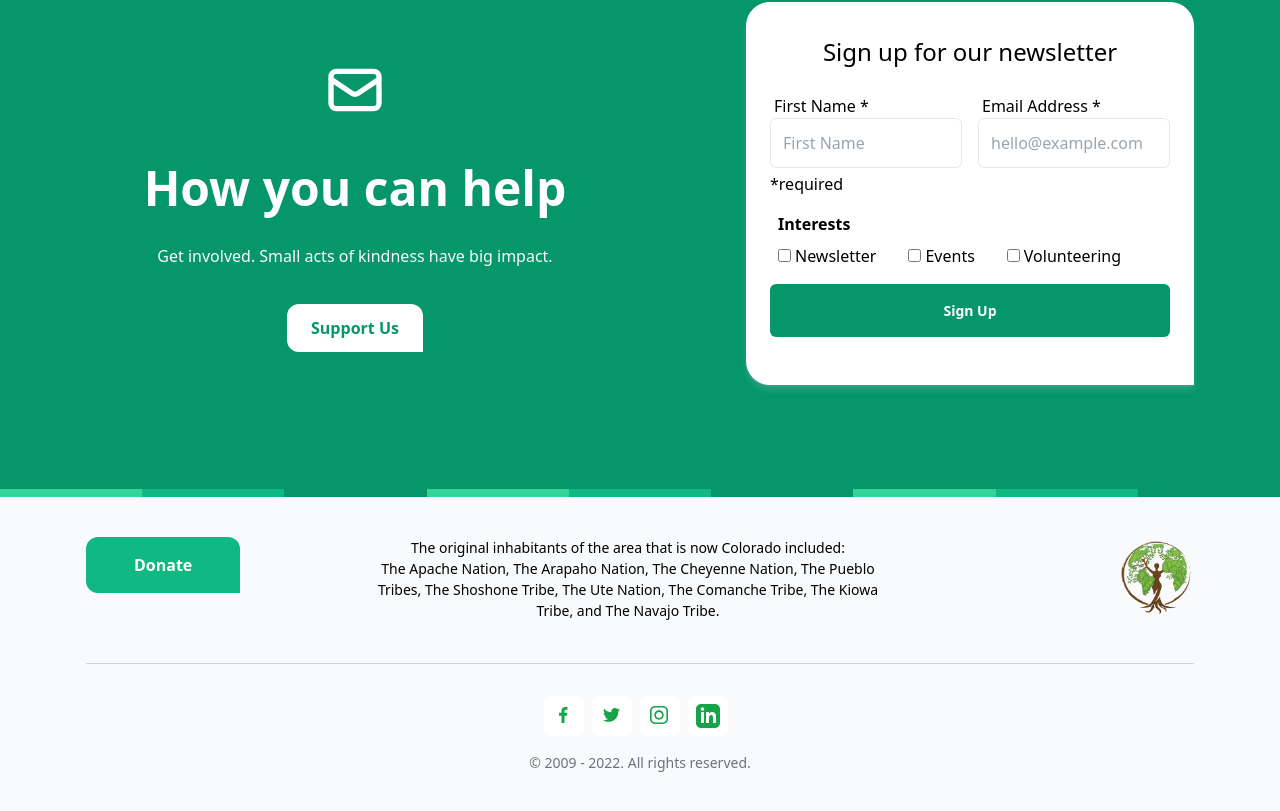
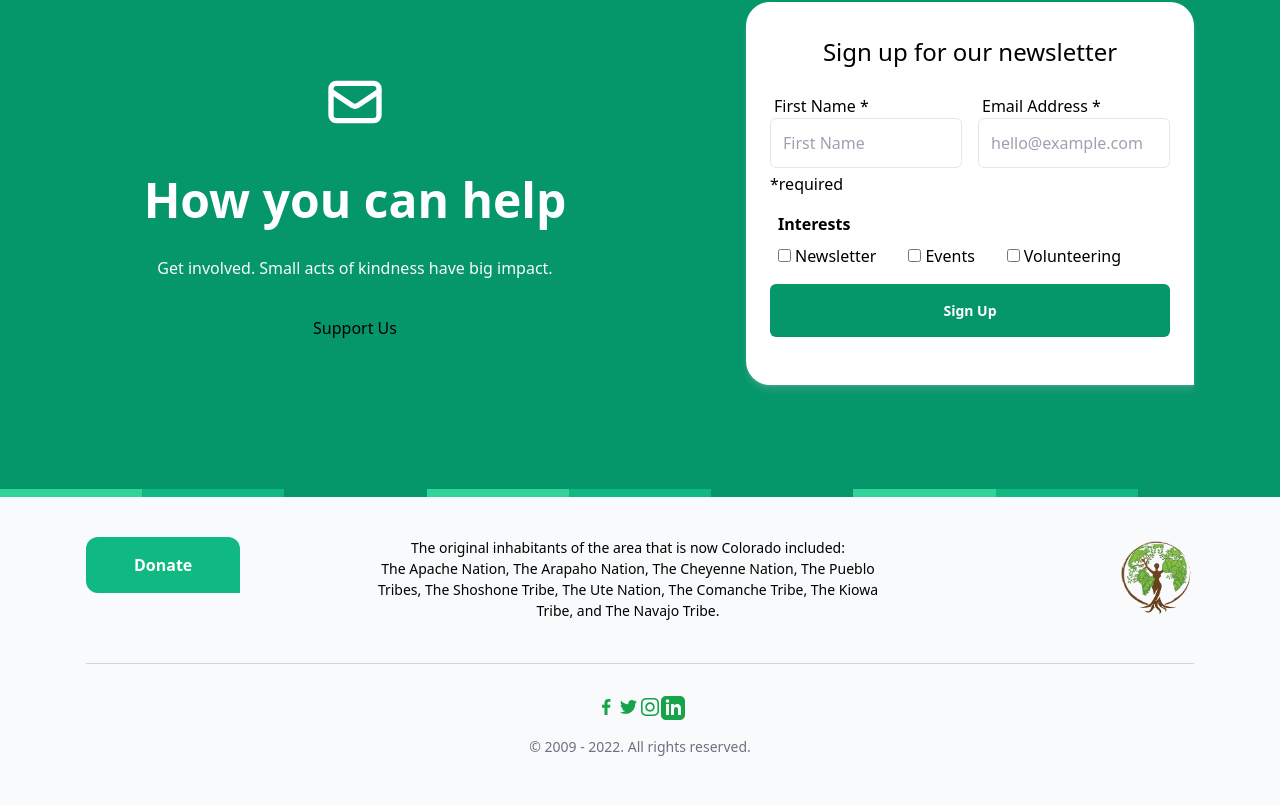
Before and after one commit to HerManyVoices/hermanyvoices.org, a Next.js app: page / in a window 1280 px wide. Shown: the part 3571-4382 px from the top of the page. Built offline with nearby package versions, Linux system fonts and the light colour scheme.

Commit message:
Update link component for nextjs

```diff
--- a/components/BoardCard.js
+++ b/components/BoardCard.js
@@ -32,20 +32,20 @@ export default function BoardCard({
                   <div className="h-80 lg:h-160 w-full rounded bg-gradient-to-r from-[#99f6e4] to-[#d9f99d]"></div>
                 )}
                 <div className="flex justify-start py-4">
-                  {facebookLink ? <Link href={facebookLink} passHref>
-                    <a className="mr-3 self-center">
-                      <FacebookSocialLogo />
-                    </a>
+                  {facebookLink ? <Link href={facebookLink} passHref className="mr-3 self-center">
+
+                    <FacebookSocialLogo />
+
                   </Link> : null}
-                  {twitterLink ? <Link href={twitterLink} passHref>
-                    <a className="mr-3 self-center">
-                      <TwitterSocialLogo />
-                    </a>
+                  {twitterLink ? <Link href={twitterLink} passHref className="mr-3 self-center">
+
+                    <TwitterSocialLogo />
+
                   </Link> : null}
-                  {instagramLink ? <Link href={instagramLink} passHref>
-                    <a className="mr-3 self-center">
-                      <InstagramSocialLogo />
-                    </a>
+                  {instagramLink ? <Link href={instagramLink} passHref className="mr-3 self-center">
+
+                    <InstagramSocialLogo />
+
                   </Link> : null}
                 </div>
               </div>
@@ -64,5 +64,5 @@ export default function BoardCard({
         </div>
       </div>
     </div>
-  )
+  );
 }
--- a/components/Footer.js
+++ b/components/Footer.js
@@ -7,8 +7,7 @@ import Image from 'next/image'
 import Link from 'next/link'
 
 export default function Footer() {
-  return (
-    <>
+  return <>
     <footer>
       <section className="bg-gray-50">
         <div className="flex w-full">
@@ -49,8 +48,8 @@ export default function Footer() {
                 </p>
               </div>
               <div className="my-12 w-full text-center md:mt-auto lg:order-last lg:mb-0 lg:ml-auto lg:w-auto">
-                  <Link href="/" passHref>
-                    <a className="inline-block text-xl font-bold leading-none">
+                <Link href="/" passHref className="inline-block text-xl font-bold leading-none">
+
                   <Image
                     src={logo}
                     className="inline-block h-12 lg:h-6"
@@ -58,36 +57,42 @@ export default function Footer() {
                     width="75"
                     height="80"
                   />
-                    </a>
+
                 </Link>
               </div>
             </div>
             <div className="flex justify-center">
-                <Link href="https://www.facebook.com/HerManyVoices/" passHref>
-                  <a className="mr-2 inline-block w-10 rounded bg-white p-2 hover:bg-gray-50">
+              <Link
+                href="https://www.facebook.com/HerManyVoices/"
+                passHref
+                className="mr-2 inline-block w-10 rounded bg-white p-2 hover:bg-gray-50">
+
                 <FacebookSocialLogo />
-                  </a>
+
               </Link>
-                <Link href="https://twitter.com/HerManyVoices" passHref>
-                  <a className="mr-2 inline-block w-10 rounded bg-white p-2 hover:bg-gray-50">
+              <Link
+                href="https://twitter.com/HerManyVoices"
+                passHref
+                className="mr-2 inline-block w-10 rounded bg-white p-2 hover:bg-gray-50">
+
                 <TwitterSocialLogo />
-                  </a>
+
               </Link>
               <Link
                 href="https://www.instagram.com/hermanyvoicesfoundation/"
                 passHref
-                >
-                  <a className="mr-2 inline-block w-10 rounded bg-white p-2 hover:bg-gray-50">
+                className="mr-2 inline-block w-10 rounded bg-white p-2 hover:bg-gray-50">
+
                 <InstagramSocialLogo />
-                  </a>
+
               </Link>
               <Link
                 href="https://www.linkedin.com/company/her-many-voices-foundation/"
                 passHref
-                >
-                  <a className="mr-2 inline-block w-10 rounded bg-white p-2 hover:bg-gray-50">
+                className="mr-2 inline-block w-10 rounded bg-white p-2 hover:bg-gray-50">
+
                 <LinkedInSocialLogo />
-                  </a>
+
               </Link>
             </div>
             <p className="w-full pt-4 text-center text-sm text-gray-500 lg:w-auto lg:text-center">
@@ -97,6 +102,5 @@ export default function Footer() {
         </div>
       </section>
     </footer>
-    </>
-  )
+  </>;
 }
--- a/components/Navigation.js
+++ b/components/Navigation.js
@@ -28,7 +28,7 @@ const NextLink = ({ href, ...props }) => {
     const isActive = router.asPath === href;
 
     return (
-        <Link href={href} passHref>
+        <Link href={href} passHref legacyBehavior>
             <NavigationMenu.Link active={isActive} {...props}></NavigationMenu.Link>
         </Link>
     );
--- a/components/NewsletterCTA.js
+++ b/components/NewsletterCTA.js
@@ -39,10 +39,12 @@ export default function NewsletterCTA() {
             <p className="mb-8 text-center leading-loose text-gray-50">
               Get involved. Small acts of kindness have big impact.
             </p>
-            <Link href="/support-us">
-              <a className="inline-block rounded-l-xl rounded-t-xl bg-white py-2 px-6 font-bold leading-loose text-green-600 transition duration-200 hover:bg-gray-50">
+            <Link
+              href="/support-us"
+              className="inline-block rounded-l-xl rounded-t-xl bg-white py-2 px-6 font-bold leading-loose text-green-600 transition duration-200 hover:bg-gray-50">
+
                 Support Us
-              </a>
+
             </Link>
           </div>
           <div className="w-full px-4 lg:w-1/2">
@@ -168,5 +170,5 @@ export default function NewsletterCTA() {
         </div>
       </div>
     </section>
-  )
+  );
 }
--- a/components/SupportersCard.js
+++ b/components/SupportersCard.js
@@ -19,7 +19,7 @@ export default function SupportersCard() {
           <h4 className="mb-2 text-2xl font-bold">Ms Lauryn Hill</h4>
           <p className="mb-4 text-xs leading-loose text-gray-500">JEFF KRAVITZ VIA GETTY IMAGES</p>
           <Link href="https://mslaurynhill.com/" passHref>
-          <a>mslaurynhill.com</a>
+          mslaurynhill.com
           </Link>
         </div>
       </div>
@@ -36,7 +36,7 @@ export default function SupportersCard() {
           <p className="mb-4 text-xs leading-loose text-gray-500"> </p>
 
           <Link href="https://www.hazelmiller.biz/" passHref>
-          <a>hazelmiller.biz</a>
+          hazelmiller.biz
           </Link>
           {/* <p className="mb-4 text-xs leading-loose text-gray-500"></p> */}
         </div>
@@ -44,5 +44,5 @@ export default function SupportersCard() {
     </div>
     </div>
     </section>
-  )
+  );
 }
--- a/components/TeamModal.js
+++ b/components/TeamModal.js
@@ -25,8 +25,7 @@ export default function Modal({
     setIsOpen(true)
   }
 
-  return (
-    <>
+  return <>
     <div className="flex items-center">
       <button
         type="button"
@@ -97,20 +96,20 @@ export default function Modal({
               </div>
               </div>
               <div className="mt-4 flex items-center">
-                  <Link href={facebookLink} passHref>
-                    <a className="mr-3">
+                <Link href={facebookLink} passHref className="mr-3">
+
                   <FacebookSocialLogo />
-                    </a>
+
                 </Link>
-                  <Link href={instagramLink} passHref>
-                    <a className="mr-3">
+                <Link href={instagramLink} passHref className="mr-3">
+
                   <TwitterSocialLogo />
-                    </a>
+
                 </Link>
-                  <Link href={twitterLink} passHref>
-                    <a className="mr-3">
+                <Link href={twitterLink} passHref className="mr-3">
+
                   <InstagramSocialLogo />
-                    </a>
+
                 </Link>
                 <button
                   ref={completeButtonRef}
@@ -126,6 +125,5 @@ export default function Modal({
         </div>
       </Dialog>
     </Transition>
-    </>
-  )
+  </>;
 }
--- a/pages/support-us.js
+++ b/pages/support-us.js
@@ -76,7 +76,7 @@ function SupportUs() {
                   We will keep you in the loop on what we are up to and how to
                   get involved.
                 </p>
-                <Link href="#newsletter" passHref>
+                <Link href="#newsletter" passHref legacyBehavior>
                   <button
                     className="mr-auto my-4 rounded-l-xl rounded-t-xl bg-green-500 py-2 px-6 text-sm font-bold text-white transition duration-200 hover:bg-green-600"
                     href=""
@@ -119,7 +119,7 @@ function SupportUs() {
         </div>
       </div>
     </section>
-  )
+  );
 }
 
 export default SupportUs
--- a/pages/what-we-do.js
+++ b/pages/what-we-do.js
@@ -42,17 +42,17 @@ function WhatWeDo() {
               impacts.
             </p>
             <div className="inline-flex flex-wrap rounded bg-white py-1 text-sm sm:space-x-1 sm:px-1">
-              <Link href="#environmental-projects" passHref>
+              <Link href="#environmental-projects" passHref legacyBehavior>
                 <button className="mx-1 mb-1 w-full rounded py-2 px-4 font-bold text-gray-500 transition duration-200 focus-within:bg-gray-50 focus-within:text-gray-900 focus-within:shadow hover:bg-gray-50 hover:text-gray-900 hover:shadow focus:outline-none sm:mx-0 sm:mb-0 sm:w-auto">
                   Environment
                 </button>
               </Link>
-              <Link href="#community-projects" passHref>
+              <Link href="#community-projects" passHref legacyBehavior>
                 <button className="mx-1 mb-1 w-full rounded py-2 px-4 font-bold text-gray-500 transition duration-200 focus-within:bg-gray-50 focus-within:text-gray-900 focus-within:shadow hover:bg-gray-50 hover:text-gray-900 hover:shadow focus:outline-none sm:mx-0 sm:mb-0 sm:w-auto">
                   Community
                 </button>
               </Link>
-              <Link href="#cultural-projects" passHref>
+              <Link href="#cultural-projects" passHref legacyBehavior>
                 <button className="mx-1 mb-1 w-full rounded py-2 px-4 font-bold text-gray-500 transition duration-200 focus-within:bg-gray-50 focus-within:text-gray-900 focus-within:shadow hover:bg-gray-50 hover:text-gray-900 hover:shadow focus:outline-none sm:mx-0 sm:mb-0 sm:w-auto">
                   Culture
                 </button>
@@ -63,7 +63,7 @@ function WhatWeDo() {
         </div>
       </div>
     </section>
-  )
+  );
 }
 
 export default WhatWeDo
```
Also changed, not shown: components/TeamCard.js (+21 -21 lines). Lines whose indentation alone changed are shown as unchanged.
